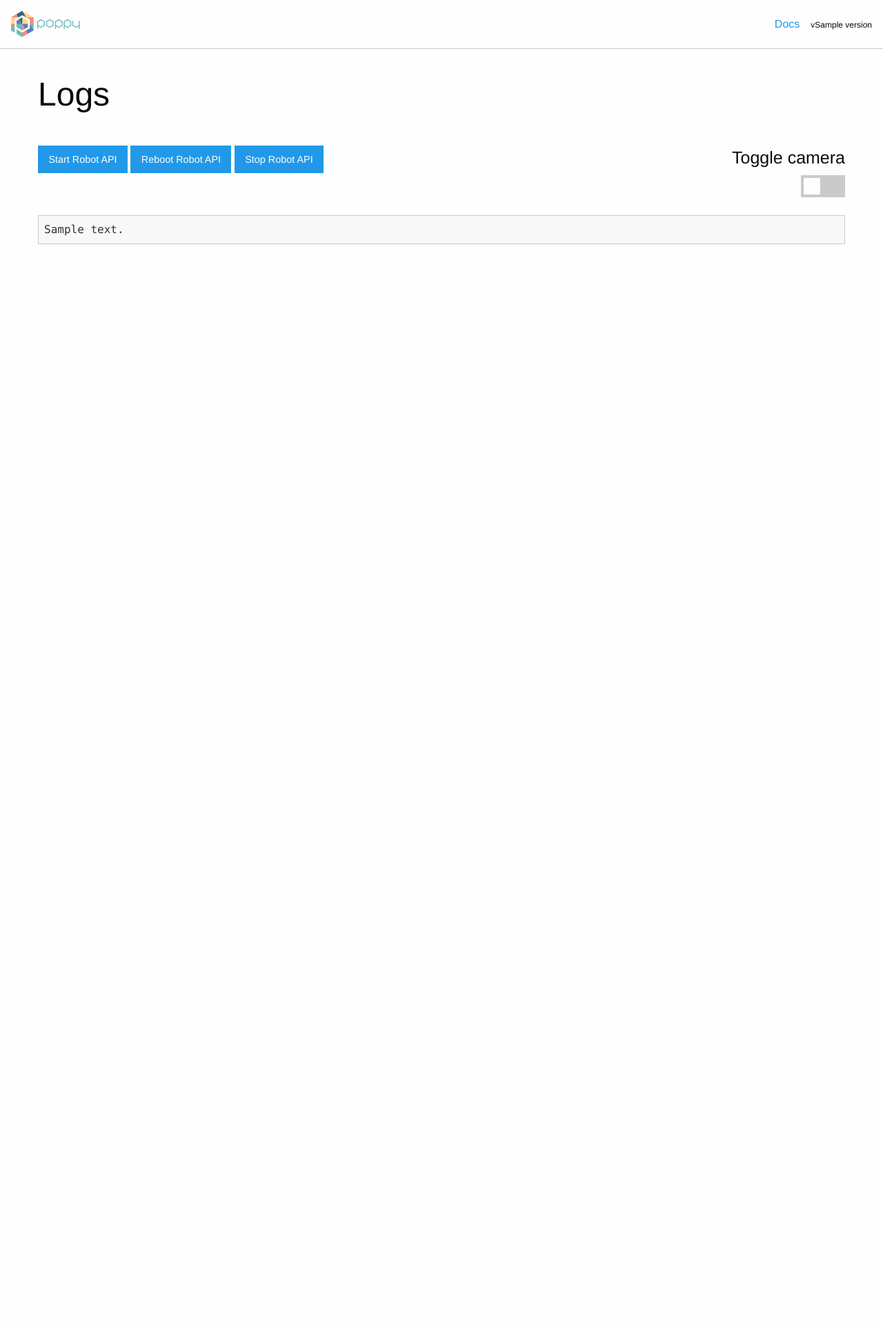
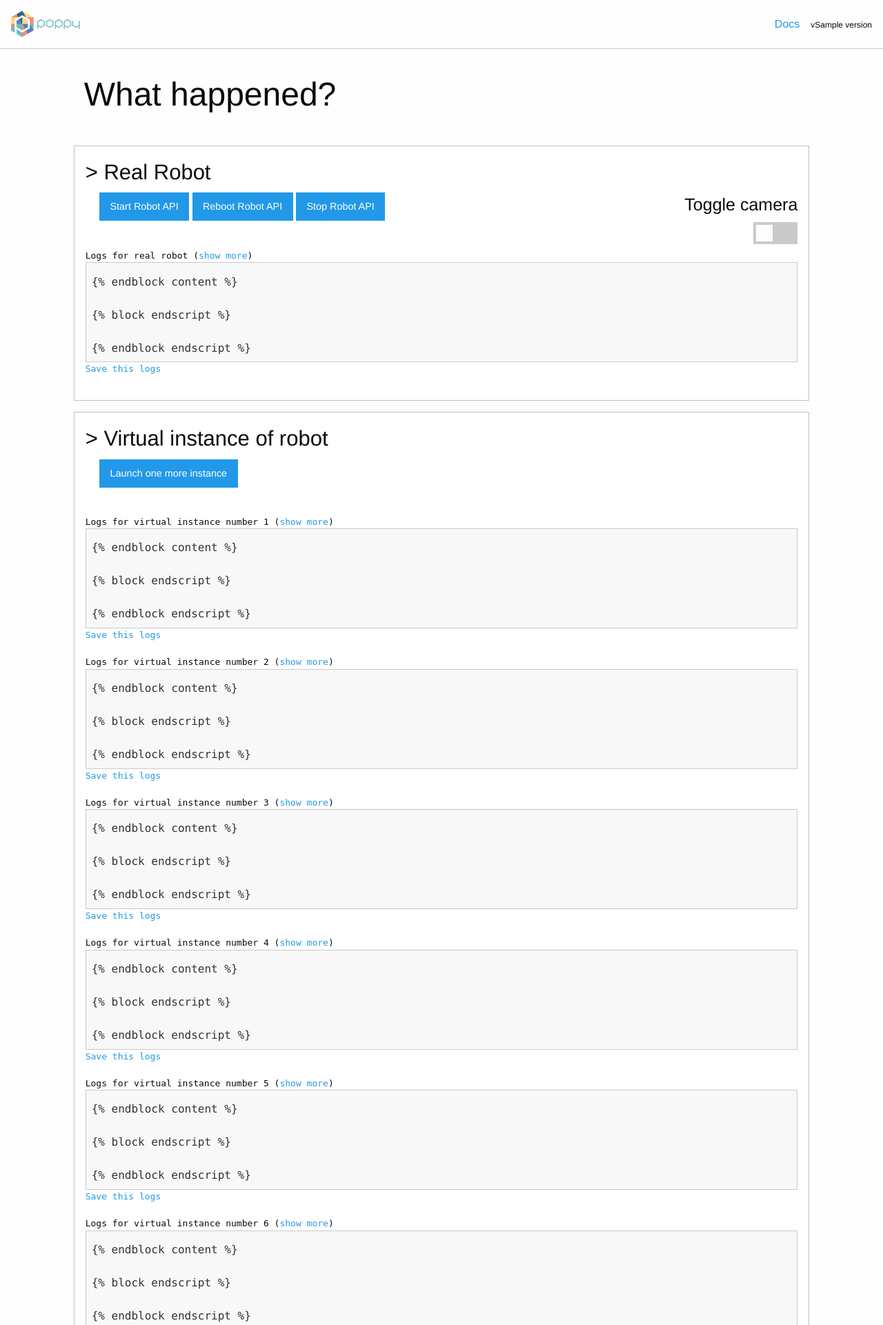
Before and after one commit to poppy-project/puppet-master, a Python web app: template templates/logs.html in a window 1280 px wide. Shown: the top 1921 px of the page at 69% size. Before the commit the page ends 354 px from the top, so only its background shows below. Run offline with Jinja, Linux system fonts and the light colour scheme; the template is opened without the code that fills it: most values are stand-ins (such as "Sample title", 1, 10 or a date in 2020).

Commit message:
set logs for virtual instance of robot

```diff
--- a/puppet_master.py
+++ b/puppet_master.py
@@ -30,6 +30,7 @@ class PuppetMaster(object):
             'hotspot.psk': self._set_hotspot_psk
         }
         self._updating = False
+        self.nb_clone = 0
 
     def start(self):
         self.daemon.start()
@@ -139,7 +140,7 @@ class PuppetMaster(object):
     def _set_hotspot_psk(self, psk):
         print('_set_hotspot_psk No implemented! Comming soon')
 
-    def clone(self, number, http=8080, snap=6969, ws=9009):
+    def clone(self, number=1, http=8080, snap=6969, ws=9009):
         # port http, snap and ws, are hard coded in pypot for real robot
         nb_try = 0
         status = 'occuped'
@@ -160,6 +161,7 @@ class PuppetMaster(object):
                    '--ws', '--ws-port', str(ws),
                    self.config.robot.creature],
                    stdout=f, stderr=f)
+            self.nb_clone+=1
             http+=1
             snap+=1
             ws+=1
--- a/templates/logs.html
+++ b/templates/logs.html
@@ -2,22 +2,27 @@
 
 {% block content %}
 
+<div class="large-10 medium-10 row">
+  <div class="columns">
+    <h1 class="section-title">What happened?</h1>
+  </div>
+</div>
+<div class="large-10 medium-10 row">
+  <div class="callout">
     <div class="row">
       <div class="columns">
-    <h1 class="section-title">Logs</h1>
+        <h3>> Real Robot</h3>
       </div>
     </div>
-
     <div class="row">
       <div class="large-9 medium-9 small-6 columns">
+        &emsp;
         <a class="button button-primary" id="APIstart" onclick="refreshForMsg('{{ url_for('APIstart') }}')">Start Robot API</a>
         <a class="button button-primary" id="APIreset" onclick="refreshForMsg('{{ url_for('APIreset') }}')">Reboot Robot API</a>
         <a class="button button-primary" id="APIstop" onclick="refreshForMsg('{{ url_for('APIstop') }}')">Stop Robot API</a>
       </div>
       <div class="large-3 medium-3 small-3 columns" align="right">
-          <h4>
-            Toggle camera
-          </h4>
+        <h4>Toggle camera</h4>
         <div class="switch il">
           <input class="switch-input" id="camera-switch" type="checkbox" name="camera-switch" onclick="refreshForMsg('{{ url_for('switch_camera') }}')" {% if robot.camera %} checked{% endif %}>
           <label class="switch-paddle" for="camera-switch">
@@ -26,13 +31,40 @@
         </div>
       </div>
     </div>
-
     <div class="row">
       <div class="large-12 columns">
         <pre>
-<a id="show-switch" style="visibility:hidden">show more</a>
-<code style="max-height:145px;overflow-y:hidden;" id="robot-logs" class="accesslog hljs">{{ logs_content }}</code>
+Logs for real robot <span id="show-switch_0" style="visibility:hidden" onclick="switchShow(0)">(<a>show more</a>)</span>
+<code style="max-height:145px; overflow-y:hidden;" id="logs_0" class="accesslog hljs">{{ logs_content }}</code><a id="save-logs_0" onclick="downloadLogs(0)">Save this logs</a>
         </pre>
+      </div>
+    </div>
+  </div>
+</div>
+<div class="large-10 medium-10 row">
+  <div class="callout">
+    <div class="row">
+      <div class="columns">
+        <h3>> Virtual instance of robot</h3>
+      </div>
+    </div>
+    <div class="row">
+      <div class="columns">
+        &emsp;
+        <a class="button button-primary" id="launch-clone" onclick="refreshForMsg('{{ url_for('clone') }}')">Launch one more instance</a>
+      </div>
+    </div>
+    &emsp;
+    {%- for nb in range(1,clone+1) %}
+    <div class="row">
+      <div class="large-12 columns">
+        <pre>
+Logs for virtual instance number {{ nb }} <span id="show-switch_{{ nb }}" style="visibility:hidden" onclick="switchShow({{ nb }})">(<a>show more</a>)</span>
+<code style="max-height:145px; overflow-y:hidden;" id="logs_{{ nb }}" class="accesslog hljs">logs_content</code><a id="save-logs_{{ nb }}" onclick="downloadLogs({{ nb }})">Save this logs</a>
+        </pre>
+      </div>
+    </div>
+    {%- endfor %}
   </div>
 </div>
 
@@ -41,36 +73,67 @@
 {% block endscript %}
 <script>
 var timeOut;
-var logsElement = document.getElementById('robot-logs');
-var showSwitch = document.getElementById('show-switch');
-
-$('#show-switch').click(function() {
-    if (showSwitch.innerHTML === "show more") {
-        logsElement.style.maxHeight = "none";
-        logsElement.style.overflow-y = "auto";
-        showSwitch.innerHTML = "show less";
-    } else {
-        logsElement.style.maxHeight = "145px";
-        logsElement.style.overflow-y = "hidden";
-        showSwitch.innerHTML = "show more";
-    };
-});
+var logsRealBot = document.getElementById('logs_0');
 
 function refreshLogs() {
+  //real robot
+  $.get('{{ url_for('raw_logs') }}', function(rawLogs) {
+      logsRealBot.innerHTML = rawLogs;
+      logsRealBot.scrollTop = logsRealBot.scrollHeight;
+      hljs.highlightBlock(logsRealBot);
+  });
+  if (logsRealBot.scrollHeight > 145) {
+      document.getElementById('show-switch_0').style.visibility = "visible";
+  } else {
+      document.getElementById('show-switch_0').style.visibility = "hidden";
+  };
+  //virtual instance
+  for (i = 1; i < {{ clone+1 }} ; i++) {
+      getLogsVirtualBot(i);
+  };
+  startTimeout();
+}
 
-  if (logsElement.scrollHeight < 145) {
-      showSwitch.style.visibility = "hidden";
+function getLogsVirtualBot(id) {
+  var logsVirtualBot = document.getElementById('logs_'+id);
+  $.post('{{ url_for('raw_logs_vir') }}', {id:id}, function(rawLogs) {
+      logsVirtualBot.innerHTML = rawLogs;
+      logsVirtualBot.scrollTop = logsVirtualBot.scrollHeight;
+      hljs.highlightBlock(logsVirtualBot);
+  });
+  if (logsVirtualBot.scrollHeight > 145) {
+      document.getElementById('show-switch_'+id).style.visibility = "visible";
   } else {
-      showSwitch.style.visibility = "visible";
+      document.getElementById('show-switch_'+id).style.visibility = "hidden";
   };
+}
 
+function switchShow(id) {
+    var showSwitch = document.getElementById('show-switch_'+id);
+    var showElement = document.getElementById('logs_'+id);
+    if (showSwitch.innerHTML === "(<a>show more</a>)") {
+        showElement.style.maxHeight = "none";
+        showElement.style.overflowY = "auto";
+        showSwitch.innerHTML = "(<a>show less</a>)";
+    } else {
+        showElement.style.maxHeight = "145px";
+        showElement.style.overflowY = "hidden";
+        showSwitch.innerHTML = "(<a>show more</a>)";
+    };
+}
+
+function downloadLogs(id) {
+    var ContentElement =  document.getElementById('save-logs_'+id);
+    ContentElement.download="logs_"+id+".txt";
+    if (id === 0) {
         $.get('{{ url_for('raw_logs') }}', function(rawLogs) {
-    logsElement.innerHTML = rawLogs;
-    logsElement.scrollTop = logsElement.scrollHeight;
-    hljs.highlightBlock(logsElement);
-
-    startTimeout();
+          ContentElement.href="data:text/html," + rawLogs;
         });
+    } else {
+        $.post('{{ url_for('raw_logs_vir') }}', {id:id}, function(rawLogs) {
+          ContentElement.href="data:text/html," + rawLogs;
+        });
+    }
 }
 
 function startTimeout() {
```
Also changed, not shown: bouteillederouge.py (+18 -7 lines). Lines whose indentation alone changed are shown as unchanged.
